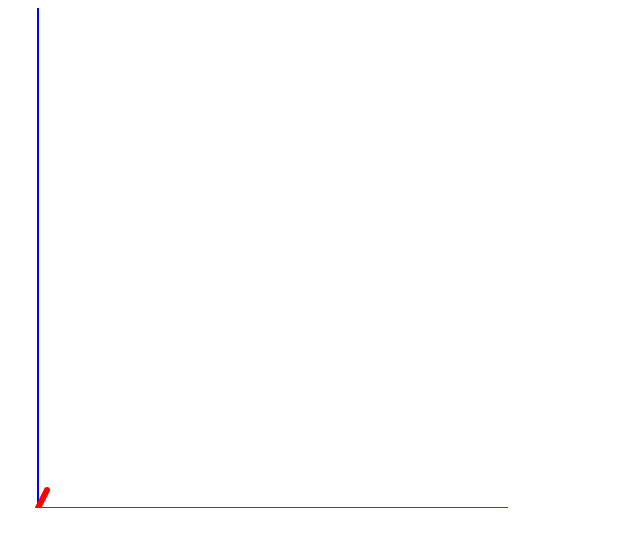
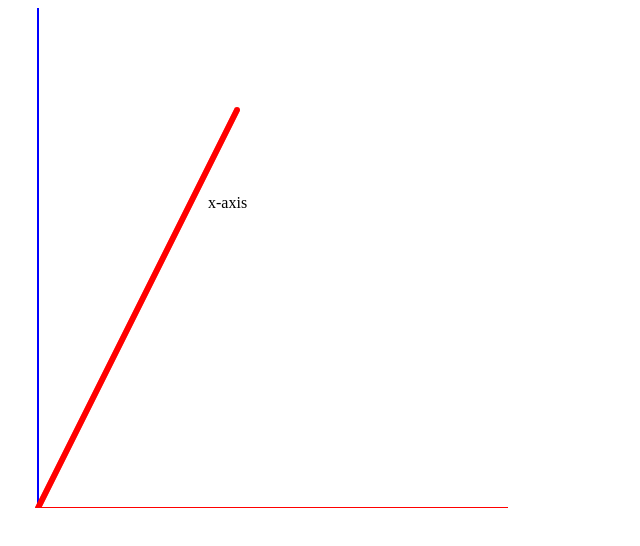
Before and after one commit to SharmaAjay19/AngularD3, an Angular app: page / in a window 1280 px wide. Shown: the top 546 px of the page, without its empty margins (0-640 px from the left). Built offline with nearby package versions, Linux system fonts and the light colour scheme.

Commit message:
Made plot text visible

```diff
--- a/src/app/app.component.html
+++ b/src/app/app.component.html
@@ -1 +1 @@
-<scatterplot [points]="scatterPointList" xlabel="hello"></scatterplot>
+<scatterplot [points]="scatterPointList" xlabel="x-axis"></scatterplot>
--- a/src/app/app.component.ts
+++ b/src/app/app.component.ts
@@ -15,7 +15,7 @@ export class AppComponent {
 
   ngOnInit(){
     this.scatterPointList = new Array<ScatterPoint>();
-    for(var i=0; i<10; i++){
+    for(var i=0; i<200; i++){
       this.scatterPointList.push(new ScatterPoint(i, 2*i));
     }
   }
--- a/src/app/visuals/scatterplot/scatterplot.component.html
+++ b/src/app/visuals/scatterplot/scatterplot.component.html
@@ -1,6 +1,6 @@
 <svg #svg [attr.width]="width" [attr.height]="height">
     <line x1="30" y1="500" x2="580" y2="500" style="stroke:rgb(255,0,0);stroke-width:2" />
     <line x1="30" y1="500" x2="30" y2="0" style="stroke:rgb(0,0,255);stroke-width:2" />
-    <text [attr.fill]="red" [attr.value]="xlabel">wowhello</text>
+    <svg:text x="200" y="200">{{xlabel}}</svg:text>
     <circle *ngFor="let point of points" [attr.cx]="point.x+30" [attr.cy]="500-point.y" r="3" stroke="black" stroke-width="0" fill="red" />-->
 </svg>
--- a/src/app/visuals/scatterplot/scatterplot.component.ts
+++ b/src/app/visuals/scatterplot/scatterplot.component.ts
@@ -24,8 +24,8 @@ export class ScatterPlot {
         };
         this.width = 500;
         this.height = 500;
-        console.log(this.xlabel);
-        console.log(this.points);
+        //console.log(this.xlabel);
+        //console.log(this.points);
     }
 
     ngAfterViewInit() {
```
